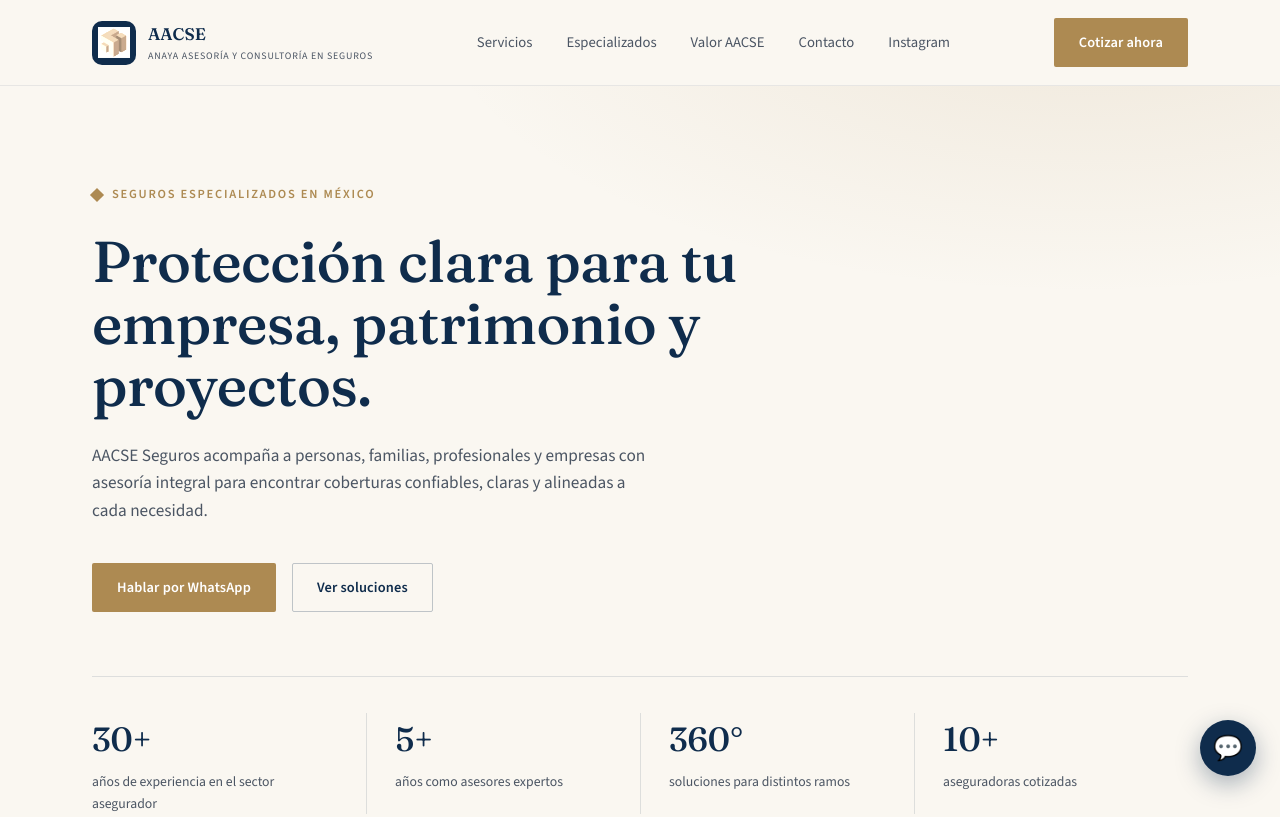
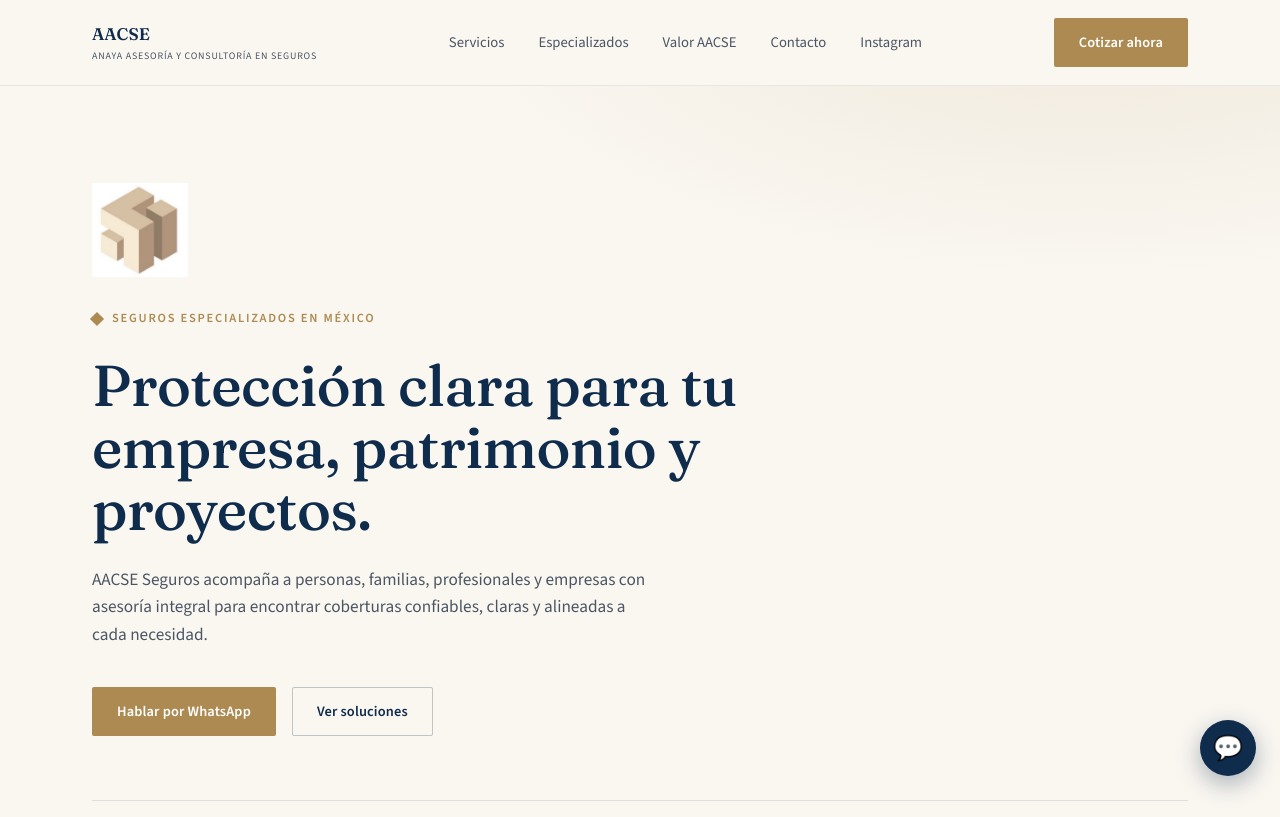
Before and after one commit to mau-anaya/AACSE-Seguros, a website: page index.html in a window 1280 px wide. Shown: the top 817 px of the page. Drawn offline with nearby package versions, Linux system fonts and the light colour scheme.

Commit message:
Mover el logo del header al cuerpo: hero (grande) y footer (pequeño)

```diff
--- a/index.html
+++ b/index.html
@@ -107,6 +107,7 @@
       radial-gradient(1100px 500px at 85% -10%, rgba(173,138,82,0.14), transparent 60%),
       var(--cream);
   }
+  .hero-logo{width:96px;height:96px;object-fit:contain;margin-bottom:28px;}
   .eyebrow{
     display:inline-flex;align-items:center;gap:10px;
     font-size:0.78rem;letter-spacing:.14em;text-transform:uppercase;
@@ -230,7 +231,6 @@
 <header>
   <div class="nav">
     <a href="#inicio" class="brand">
-      <span class="brand-mark"><img src="logo-aacse.png" alt="Logo AACSE"></span>
       <span>AACSE<small>Anaya Asesoría y Consultoría en Seguros</small></span>
     </a>
     <nav class="links">
@@ -256,6 +256,7 @@
 
   <section class="hero" id="inicio">
     <div class="wrap">
+      <img class="hero-logo" src="logo-aacse.png" alt="Logo AACSE">
       <div class="eyebrow"><span class="facet"></span> Seguros especializados en México</div>
       <h1>Protección clara para tu empresa, patrimonio y proyectos.</h1>
       <p class="hero-sub">AACSE Seguros acompaña a personas, familias, profesionales y empresas con asesoría integral para encontrar coberturas confiables, claras y alineadas a cada necesidad.</p>
@@ -433,6 +434,7 @@
 
 <footer>
   <div class="wrap footer-row">
+    <img src="logo-aacse.png" alt="Logo AACSE" style="width:32px;height:32px;object-fit:contain;">
     <span>© 2026 AACSE Anaya Asesoría y Consultoría en Seguros.</span>
     <span>Seguros especializados y asesoría de confianza.</span>
   </div>
```
